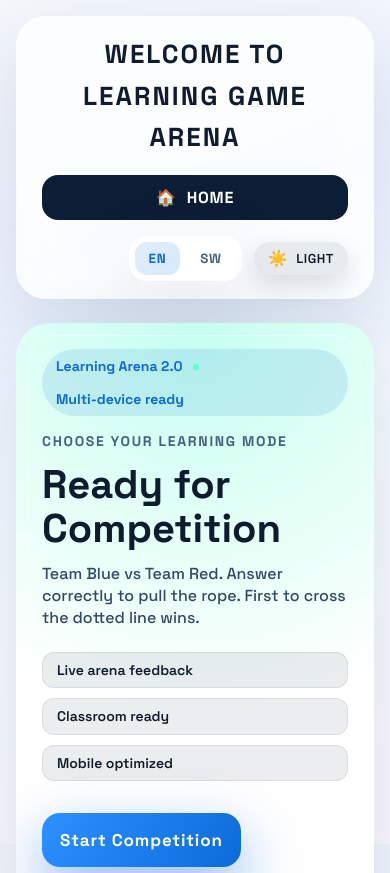
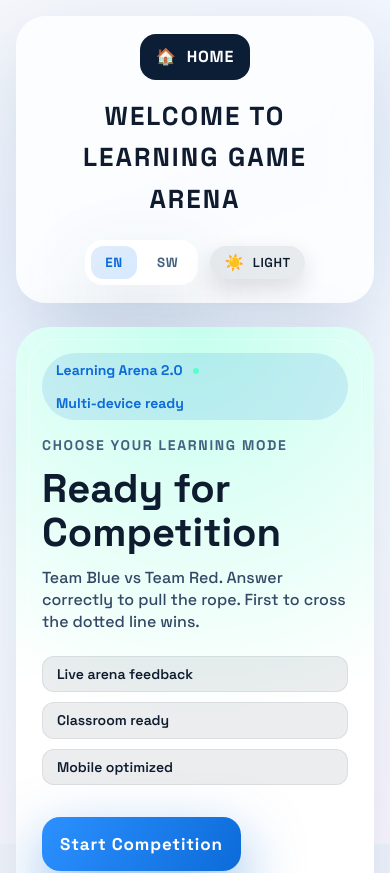
Before and after one commit to fyp-academic/learning-game, a React (Vite) app: page / in a window 390 px wide. Shown: the top 873 px of the page. Built offline with nearby package versions, Linux system fonts and the light colour scheme.

Commit message:
5th push

```diff
--- a/src/components/LandingPage/LandingPage.jsx
+++ b/src/components/LandingPage/LandingPage.jsx
@@ -211,11 +211,13 @@ export default function LandingPage(){
   return (
     <div className={styles.page}>
       <header className={styles.topbar}>
-        <div className={styles.homeBtn} aria-label={t(lang, "home")}>
-          <span aria-hidden="true">🏠</span><b>{t(lang, "home")}</b>
+        <div className={styles.topbarIntro}>
+          <div className={styles.homeBtn} aria-label={t(lang, "home")}>
+            <span aria-hidden="true">🏠</span><b>{t(lang, "home")}</b>
+          </div>
+
+          <h1 className={styles.title}>{titleTarget}</h1>
         </div>
-
-        <h1 className={styles.title}>{titleTarget}</h1>
 
         <div className={styles.headerActions}>
           <div className={styles.langPill} role="group" aria-label={t(lang, "language")}>
--- a/src/components/LandingPage/LandingPage.module.css
+++ b/src/components/LandingPage/LandingPage.module.css
@@ -6,15 +6,23 @@
   gap:24px;
 }
 .topbar{
-  display:grid;
-  grid-template-columns: 170px 1fr 220px;
+  display:flex;
   align-items:center;
+  justify-content:space-between;
+  flex-wrap:wrap;
   padding:18px 26px;
   border-radius:30px;
   backdrop-filter:blur(16px);
   background:var(--card-secondary);
   box-shadow:var(--shadow);
+  gap:20px;
+}
+.topbarIntro{
+  display:flex;
+  align-items:center;
   gap:16px;
+  flex:1;
+  min-width:240px;
 }
 .homeBtn{
   display:inline-flex;
@@ -29,7 +37,7 @@
 }
 .title{
   margin:0;
-  text-align:center;
+  text-align:left;
   letter-spacing:2px;
   color:var(--navy);
   font-size:26px;
@@ -38,7 +46,13 @@
   word-break:break-word;
   padding:0 4px;
 }
-.headerActions{justify-self:end; display:flex; align-items:center; gap:12px; flex-wrap:wrap; justify-content:flex-end;}
+.headerActions{
+  display:flex;
+  align-items:center;
+  gap:12px;
+  flex-wrap:wrap;
+  justify-content:flex-end;
+}
 .langPill{
   background:rgba(255,255,255,.9);
   padding:6px;
@@ -432,10 +446,12 @@
 }
 
 @media (max-width: 780px){
-  .topbar{grid-template-columns: 1fr; text-align:center;}
-  .langPill{justify-self:center;}
+  .topbar{flex-direction:column; align-items:stretch;}
+  .topbarIntro{flex-direction:column; align-items:center; text-align:center;}
   .homeBtn{justify-content:center;}
-  .title{order:-1;}
+  .title{text-align:center;}
+  .headerActions{justify-content:center;}
+  .langPill{justify-content:center;}
   .cards{grid-template-columns:1fr;}
   .row{grid-template-columns:1fr;}
   .heroTitle{font-size:40px;}
```
